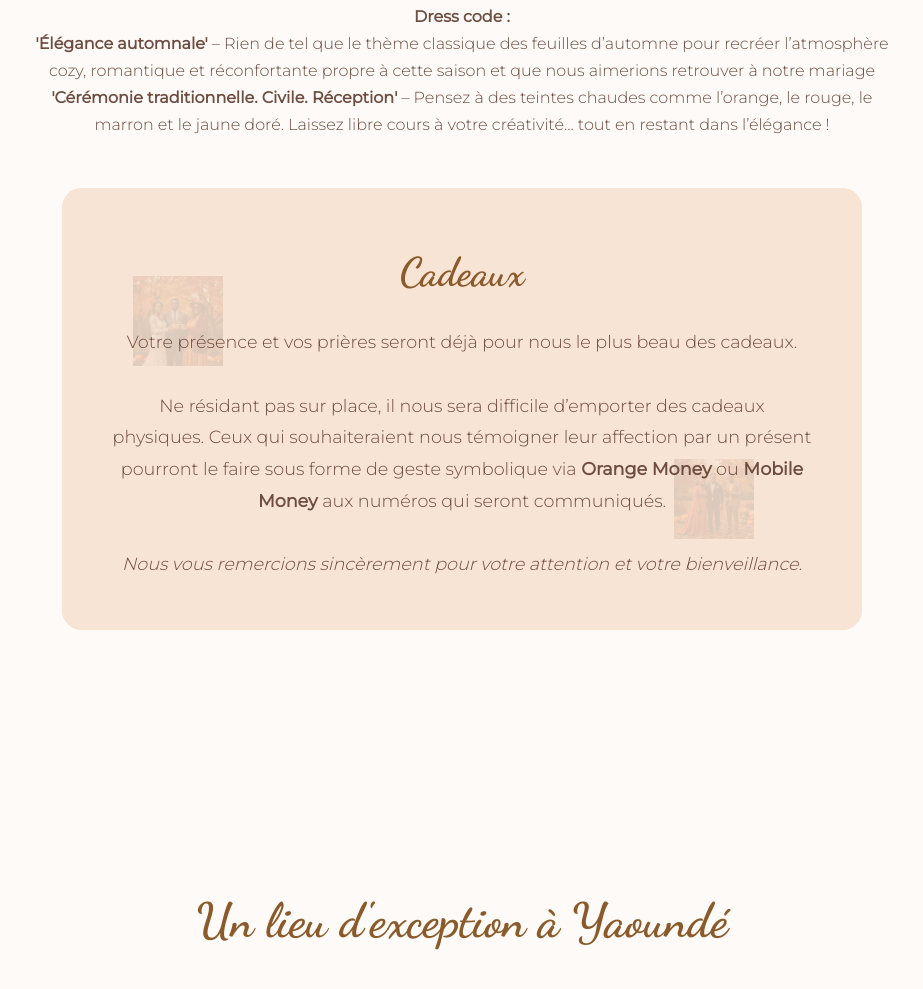
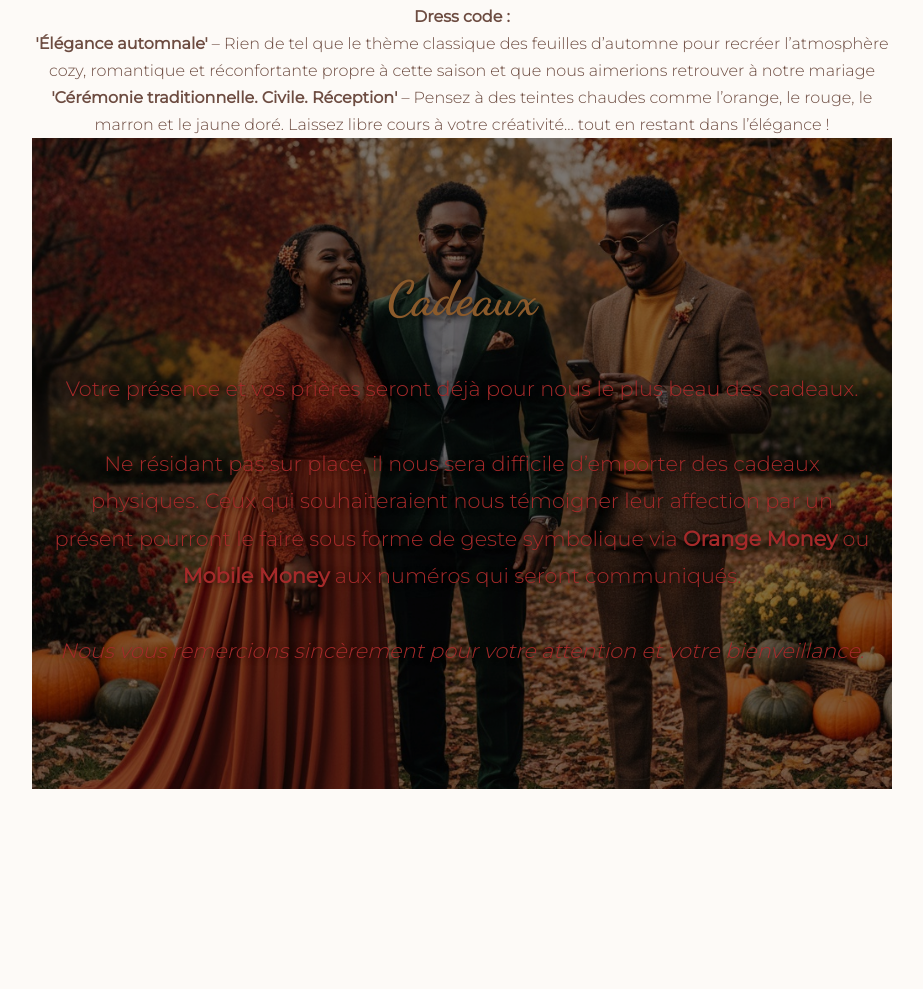
Before and after one commit to rudynleme-cpu/patricia-et-rudy-mariage, a plain HTML site: page index.html in a window 1280 px wide. Shown: the part 5419-6408 px from the top of the page, without its empty margins (178-1101 px from the left). Drawn offline with nearby package versions, Linux system fonts and the light colour scheme.

Commit message:
Update index.html

```diff
--- a/index.html
+++ b/index.html
@@ -268,29 +268,26 @@ romantique et réconfortante propre à cette saison et que nous aimerions retrou
 </p>
       <p><strong>'Cérémonie traditionnelle. Civile. Réception'</strong> – Pensez à des teintes chaudes comme l’orange, le rouge, le marron et le jaune doré.
 Laissez libre cours à votre créativité… tout en restant dans l’élégance !</p>
-    <!-- ==================== CADEAUX – AVEC VOS 2 IMAGES EN FOND ==================== -->
-<div class="cadeaux" style="position: relative; background: #f9e4d4; padding: 50px 30px;
-                             border-radius: 20px; margin: 50px auto; max-width: 800px;
-                             overflow: hidden; text-align: center;
-                             background-image:
-                               url('https://raw.githubusercontent.com/rudynleme-cpu/patricia-et-rudy-mariage/27cef79028426db56f07613fa238cbf5a7cf1187/Cadeau_1.jpg'),
-                               url('https://raw.githubusercontent.com/rudynleme-cpu/patricia-et-rudy-mariage/27cef79028426db56f07613fa238cbf5a7cf1187/Cadeau_2.jpg');
-                             background-position:
-                               10% 25%, 85% 75%;
-                             background-repeat: no-repeat;
-                             background-size: 90px, 80px;">
+    <!-- ==================== CADEAUX – STYLE COUNTDOWN, SEULEMENT CADEAU_2 ==================== -->
+<section style="position: relative; padding: 120px 20px; background: #000; color: white; text-align: center; overflow: hidden;">
 
-  <!-- FILTRE DOUX POUR LISIBILITÉ -->
-  <div style="position: absolute; top: 0; left: 0; width: 100%; height: 100%;
-              background: rgba(249, 228, 212, 0.88); z-index: 1;"></div>
+  <!-- IMAGE CADEAU_2 EN ARRIÈRE-PLAN -->
+  <div style="position: absolute; top: 0; left: 0; width: 100%; height: 100%; z-index: 1;
+              background: url('https://raw.githubusercontent.com/rudynleme-cpu/patricia-et-rudy-mariage/27cef79028426db56f07613fa238cbf5a7cf1187/Cadeau_2.jpg') center/cover no-repeat;
+              filter: brightness(0.5) opacity(1.0);">
+  </div>
 
-  <!-- CONTENU -->
-  <div style="position: relative; z-index: 2;">
-    <h3 style="font-family: 'Dancing Script', cursive; font-size: 2.5em; color: #8b5a2b; margin-bottom: 20px;">
+  <!-- CONTENU PAR-DESSUS -->
+  <div style="position: relative; z-index: 2; max-width: 900px; margin: 0 auto;">
+
+    <!-- TITRE MARRON COMME COUNTDOWN / LOVE GALLERY -->
+    <h2 style="font-size: 3em; margin-bottom: 30px; color: #8b5a2b;
+               font-family: 'Dancing Script', cursive;
+               text-shadow: 2px 2px 6px rgba(0,0,0,0.6);">
       Cadeaux
-    </h3>
-    <p style="font-family: 'Montserrat', sans-serif; font-weight: 300; color: #6d4c41;
-              line-height: 1.8; font-size: 1.1em; max-width: 700px; margin: 0 auto;">
+    </h2>
+
+    <p style="font-size: 1.3em; line-height: 1.8; color: brown; text-shadow: 1px 1px 6px rgba(0,0,0,0.7);">
       Votre présence et vos prières seront déjà pour nous le plus beau des cadeaux.<br><br>
       Ne résidant pas sur place, il nous sera difficile d’emporter des cadeaux physiques.
       Ceux qui souhaiteraient nous témoigner leur affection par un présent pourront le faire
@@ -299,7 +296,7 @@ Laissez libre cours à votre créativité… tout en restant dans l’élégance
       <em>Nous vous remercions sincèrement pour votre attention et votre bienveillance.</em>
     </p>
   </div>
-</div>
+</section>
     </div>
   </section>
   <!-- ==================== LIEU ==================== -->
```
